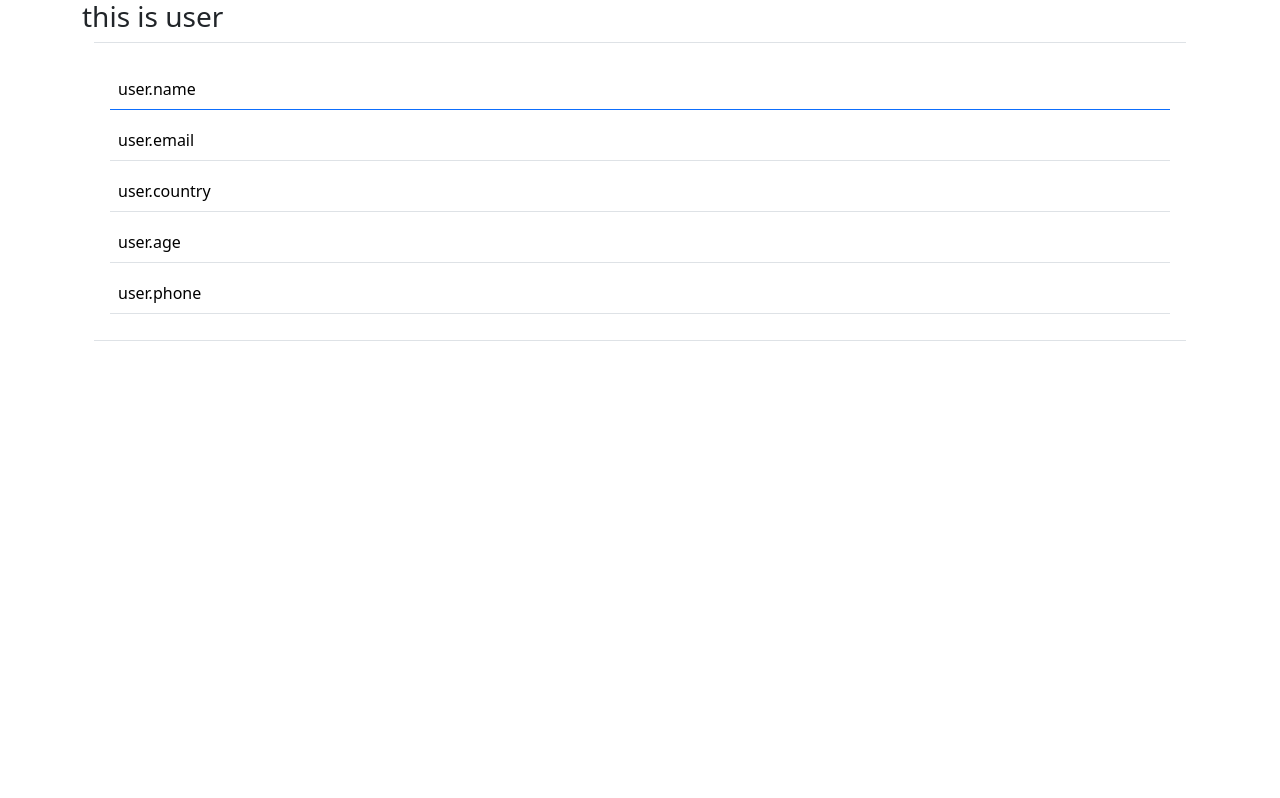
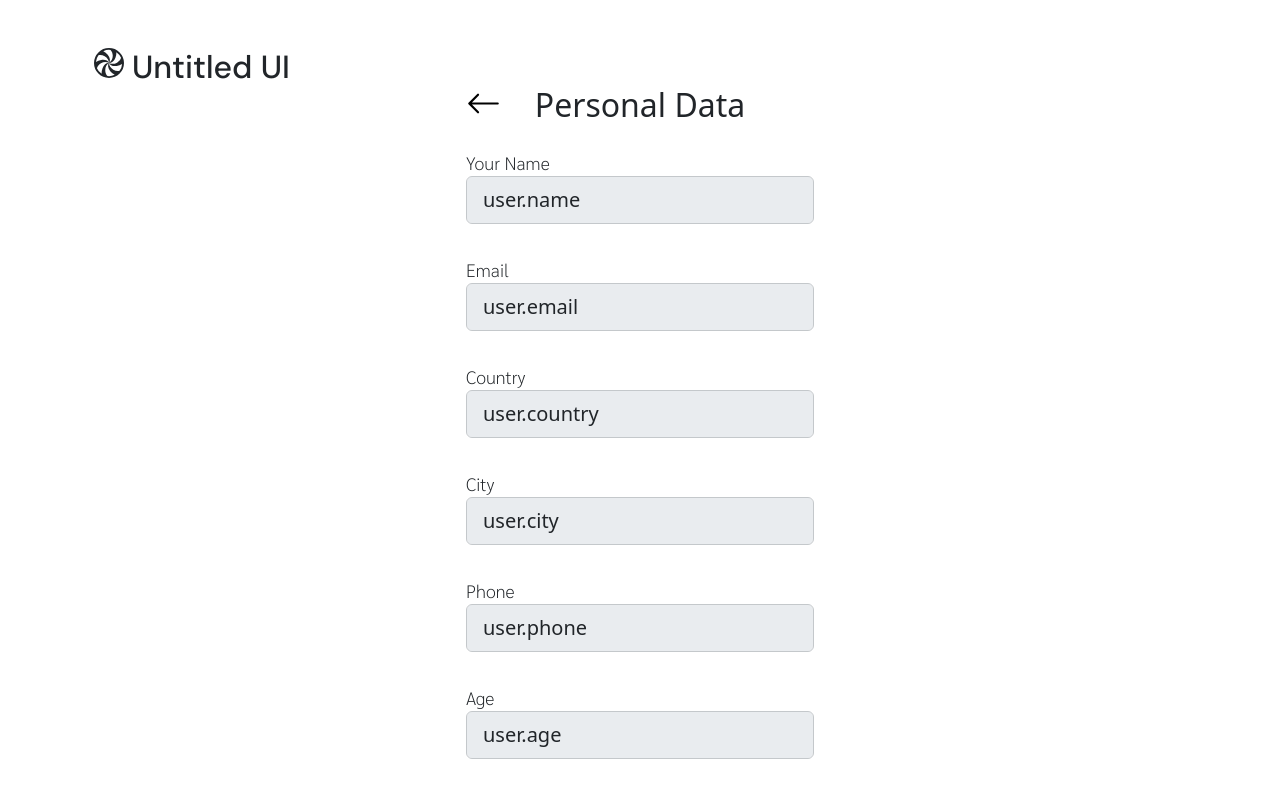
Before and after one commit to LauraCaa/access_authentication, a Next.js app: page /user in a window 1280 px wide. Built offline with nearby package versions, Linux system fonts and the light colour scheme.

Commit message:
feat: Add user & update pages

```diff
--- a/src/assets/styles/globals.css
+++ b/src/assets/styles/globals.css
@@ -1,8 +1,12 @@
 @import url('https://fonts.googleapis.com/css2?family=DM+Sans:wght@500&display=swap');
-
+@import url('https://fonts.googleapis.com/css2?family=Sarabun:wght@200&display=swap');
 .font{
   font-family: 'DM Sans', sans-serif;
  }
+.second-font{
+   font-family: 'Sarabun', sans-serif;
+   font-size:large;
+}
 
 .p-relative{
    position: relative;
@@ -14,3 +18,7 @@
    border-color: black;
    border-spacing: 0 10px;
  }
+ .t-decoration{
+   color: #000;
+    text-decoration: none;
+  }
--- /dev/null
+++ b/src/components/about-user/back-button.js
@@ -0,0 +1,40 @@
+import {useRouter} from 'next/router';
+import {useEffect, useState} from 'react';
+import 'bootstrap/dist/css/bootstrap.min.css';
+import'@/assets/styles/globals.css'
+
+export default function backButton(){
+    const [url, setUrl] = useState();
+    const router  = useRouter();
+    useEffect(() => {
+        if(router.isReady) {
+            console.log(router)
+            setUrl(router.pathname)
+        }
+    }, [router.isReady])
+    return(
+        <div>
+         { url  == '/user' ? (
+                <div>
+                    <div className="position-absolute">
+                        <a className="position-relative t-decoration" href= "/users">
+                                <svg xmlns="http://www.w3.org/2000/svg" width="35" height="35" fill="currentColor" class="bi bi-arrow-left" viewBox="0 0 16 16">
+                                    <path fill-rule="evenodd" d="M15 8a.5.5 0 0 0-.5-.5H2.707l3.147-3.146a.5.5 0 1 0-.708-.708l-4 4a.5.5 0 0 0 0 .708l4 4a.5.5 0 0 0 .708-.708L2.707 8.5H14.5A.5.5 0 0 0 15 8z"/>
+                                </svg>
+                        </a>
+                    </div>
+                    <h2 className="row justify-content-center">Personal Data</h2>
+                </div>
+            ):(
+                <div>
+                    <a className="position-relative t-decoration" href= "/user">
+                        <svg className="pt-2 bi bi-arrow-left position-absolute" xmlns="http://www.w3.org/2000/svg" width="35" height="35" fill="currentColor" viewBox="0 0 16 16">
+                            <path fill-rule="evenodd" d="M15 8a.5.5 0 0 0-.5-.5H2.707l3.147-3.146a.5.5 0 1 0-.708-.708l-4 4a.5.5 0 0 0 0 .708l4 4a.5.5 0 0 0 .708-.708L2.707 8.5H14.5A.5.5 0 0 0 15 8z"/>
+                        </svg>
+                    </a>
+                    <h2 className="row justify-content-center">Update Data</h2>
+                </div>
+            )}
+        </div>
+    )
+}
--- a/src/components/about-user/user-info.js
+++ b/src/components/about-user/user-info.js
@@ -1,29 +1,51 @@
+import BackButton from './back-button';
 import 'bootstrap/dist/css/bootstrap.min.css';
 import'@/assets/styles/globals.css'
-import Profile from'@/assets/images/profile.png'
 
 export default function UserInfo(){
     return(
-            <div className="container">
-                <table className=" p-3 table table-collapse border-top border-bottom">
-                    <tbody>
-                        <tr className="border-primary">
-                            <td>user.name</td>
-                        </tr>
-                        <tr>
-                            <td>user.email</td>
-                        </tr>
-                        <tr>
-                            <td>user.country</td>
-                        </tr>
-                        <tr>
-                            <td>user.age</td>
-                        </tr>
-                        <tr>
-                            <td>user.phone</td>
-                        </tr>
-                    </tbody>
-                </table>
+        <div className="container">
+            <div className="row justify-content-center">
+                <form className="col col-md-4">
+                        <BackButton></BackButton>
+                    <fieldset className="form-group py-3 ">
+                        <lable className="form-label second-font">Your Name</lable>
+                        <input className="rounded form-control form-control-lg border border-secondary-subtle" id="userName" type="text" value="user.name" disabled/>
+                    </fieldset>
+                    <fieldset className="form-group py-3">
+                        <lable className="form-label second-font">Email</lable>
+                        <input className="rounded form-control form-control-lg border border-secondary-subtle " id="userEmail" type="text" value="user.email" disabled />
+                    </fieldset>
+                    <fieldset className="form-group py-3">
+                        <lable className="form-label second-font">Country</lable>
+                        <input className="rounded form-control form-control-lg border border-secondary-subtle" id="userCountry" type="text" value="user.country" disabled/>
+                    </fieldset>
+                    <fieldset className="form-group py-3">
+                        <lable className="form-label second-font">City</lable>
+                        <input className="rounded form-control form-control-lg border border-secondary-subtle" id="userCity" type="text" value="user.city" disabled/>
+                    </fieldset>
+                    <fieldset className="form-group py-3">
+                        <lable className="form-label second-font">Phone</lable>
+                        <input className="rounded form-control form-control-lg border border-secondary-subtle" id="userPhone" type="text" value="user.phone" disabled/>
+                    </fieldset>
+                    <fieldset className="form-group py-3">
+                        <lable className="form-label second-font">Age</lable>
+                        <input className="rounded form-control form-control-lg border border-secondary-subtle" id="userAge" type="text" value="user.age" disabled/>
+                    </fieldset>
+                </form>
             </div>
+        </div>
+
     );
   };
+
+
+
+//   "active": true,
+//   "name": "some name",
+//   "password": "ssdasdsd",
+//   "email": "andyse@email.com",
+//   "country": "some country",
+//   "city": "some city",
+//   "phone": "some phone",
+//   "age": 27
--- a/src/pages/user.js
+++ b/src/pages/user.js
@@ -1,11 +1,12 @@
 import UserInfo from '@/components/about-user/user-info'
+import Logo from '@/components/logo'
 import'@/assets/styles/globals.css'
 
 
 export default function User(){
     return(
         <div className="container">
-            <h3>this is user </h3>
+            <Logo></Logo>
             <UserInfo></UserInfo>
         </div>
     )
```
Also changed, not shown: src/components/about-user/user-update.js (+5 -2 lines), src/pages/update.js (+6 -5 lines).
